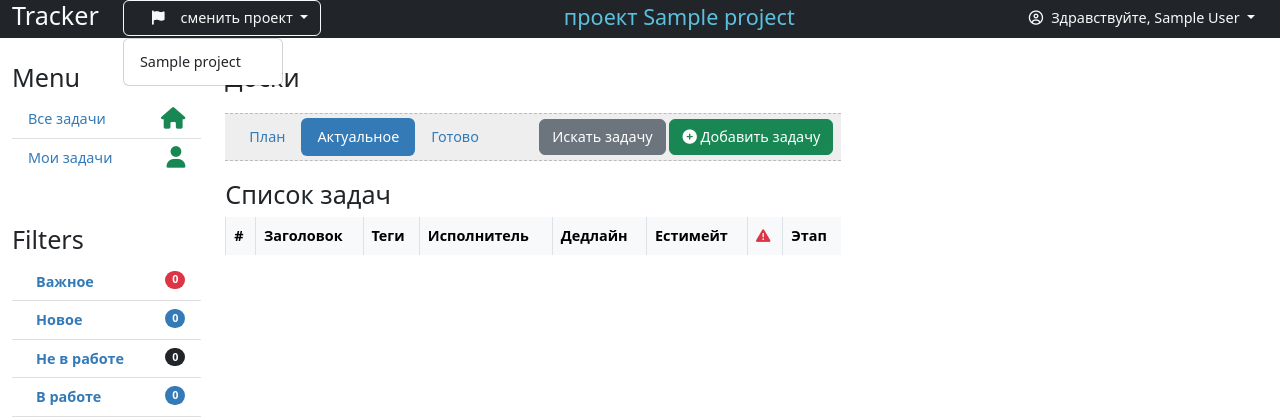
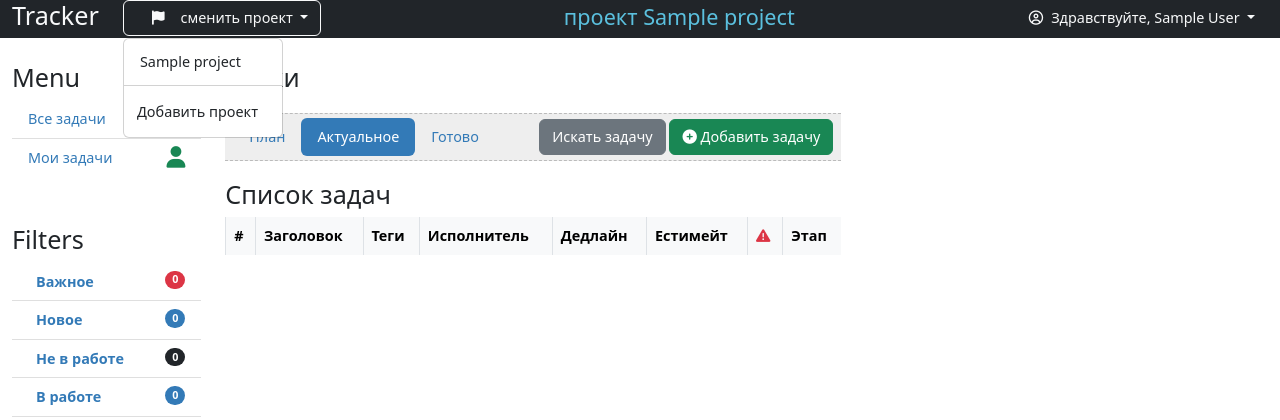
Before and after one commit to barsuk2/manage_prod, a Flask app: page / in a window 1280 px wide, after a click on "сменить проект". Shown: the top 420 px of the page. Run offline with Flask 3, Linux system fonts and the light colour scheme; a user stored in the database is signed in; tables that the repository leaves empty hold one stand-in row (values such as "Sample post"); lists and menus that the app fills with data are empty; parts of the project's set-up code (start-up, migrations or seed data) failed here and were passed over; some libraries are stand-ins or nearby versions.

Commit message:
изменил добавление и отображение проектов через контекстный процессор http://eyarurr.site/Actual/task/4295?filter=

```diff
--- a/manage/__init__.py
+++ b/manage/__init__.py
@@ -1,5 +1,30 @@
-from flask import Blueprint
+from flask import Blueprint, request
+
+from models import Project
 
 bp = Blueprint('/', __name__, url_prefix='/')
 
+
+@bp.context_processor
+def utility_processor():
+    """https://roytuts.com/context-processors-in-flask-api/"""
+
+    def get_all_projects():
+        return Project.query.all()
+
+    return dict(projects=get_all_projects())
+
+
+@bp.context_processor
+def utility_processor():
+    """https://roytuts.com/context-processors-in-flask-api/"""
+
+    def get_project():
+        project_id = request.cookies.get('project_id', 1)
+        project = Project.query.get_or_404(project_id)
+        return project
+
+    return dict(project=get_project())
+
+
 from . import views
--- a/manage/views.py
+++ b/manage/views.py
@@ -9,7 +9,7 @@ import plotly.graph_objs as go
 from typing import Dict, NoReturn
 from sqlalchemy import extract, literal_column
 from flask_login import login_required, login_user, logout_user, current_user
-from flask import redirect, url_for, flash, render_template, abort, request, jsonify, current_app, make_response
+from flask import redirect, url_for, flash, render_template, abort, request, jsonify, current_app, make_response, g
 
 from . import bp
 from core import db
@@ -82,24 +82,40 @@ def search_task(tasks: Task, word: str):
     return tasks
 
 
-@bp.route('/project/<new_proj>')
+@bp.route('/project/new/')
 @roles_required('super')
-def add_proj(new_proj):
-    if not Project.query.filter(Project.title == new_proj.capitalize()):
-        proj = Project(title=new_proj)
+def add_proj():
+    """ Добавить новый проект"""
+    new_proj = request.args.get('project')
+    print(new_proj)
+    if not Project.query.filter(Project.title == new_proj.capitalize()).first():
+        proj = Project(title=new_proj.capitalize())
         db.session.add(proj)
         db.session.commit()
     return redirect(url_for('.index'))
 
 
+@bp.route('/project')
+def choice_project():
+    """
+    Получает параметр project_id из GET-запроса и сохраняет его в куке.
+    :param project_id: идентификатор проекта
+    :return: перенаправление на главную страницу с сохраненным идентификатором проекта в куке
+    """
+
+    project_id = request.args.get('project_id')
+    resp = make_response(redirect(url_for('.index')))
+    resp.set_cookie('project_id', project_id)
+    return resp
+
+
 @bp.route('/', methods=('POST', 'GET'))
 @bp.route('/<board_id>', methods=('POST', 'GET'))
 @bp.route('/<board_id>/task/<int:task_id>', methods=('POST', 'GET'))
-@login_required
+# @login_required
 def index(board_id: int = 'Actual', task_id: int = None, user_id: int = None):
     project_id = request.cookies.get('project_id', 1)
     project = Project.query.get_or_404(project_id)
-    projects = Project.query.all()
 
     history_task = []
     user = None
@@ -162,24 +178,10 @@ def index(board_id: int = 'Actual', task_id: int = None, user_id: int = None):
             db.session.commit()
             loging_stage_task(task)
             return redirect(url_for('.index', **qs))
-
     return render_template('index.html', tasks=tasks, form=form, task=task, counter=counter,
                            history_task=history_task, user=user, filter=filter, create_task=create_task,
-                           search_task_form=search_task_form, project_name=project.title, projects=projects, )
+                           search_task_form=search_task_form)
 
-
-@bp.route('/project')
-def choice_project():
-    """
-    Получает параметр project_id из GET-запроса и сохраняет его в куке.
-    :param project_id: идентификатор проекта
-    :return: перенаправление на главную страницу с сохраненным идентификатором проекта в куке
-    """
-
-    project_id = request.args.get('project_id')
-    resp = make_response(redirect(url_for('.index')))
-    resp.set_cookie('project_id', project_id)
-    return resp
 
 
 @bp.route('/tasks/user/<int:user_id>', methods=('POST', 'GET'))
@@ -188,13 +190,11 @@ def user_tasks(user_id: int, task_id: int = None):
     user = Users.query.get_or_404(user_id)
     project_id = request.cookies.get('project_id', 1)
     project = Project.query.get_or_404(project_id)
-    projects = Project.query.all()
 
     filter = request.args.get('filter')
     history_task = ''
     tasks = Task.query.filter(Task.user_id == user.id, Task.board == 'Actual')
     if project_id:
-        project = Project.query.get_or_404(project_id)
         tasks = tasks.filter(Task.project_id == project.id)
     counter = counter_tasks(tasks)
     tasks = task_filter(tasks, filter)
@@ -231,8 +231,7 @@ def user_tasks(user_id: int, task_id: int = None):
 
         return redirect(url_for('.user_tasks', **qs))
     return render_template('index.html', tasks=tasks, form=form, task=task, counter=counter, history_task=history_task,
-                           user=user, filter=filter, projects=projects, search_task_form=search_task_form,
-                           project_name=project.title)
+                           user=user, filter=filter, search_task_form=search_task_form)
 
 
 @bp.route('/task/deleted/<board_id>/<int:task_id>', methods=('POST',))
--- a/templates/base.html
+++ b/templates/base.html
@@ -125,16 +125,19 @@
                 <form action="" method="post"></form>
                 <ul class="dropdown-menu" aria-labelledby="dropdownMenuButton1">
                     {% for project in projects %}
-                    <li><a href="{{ url_for('.choice_project', project_id=project.id) }}" class="dropdown-item">{{ project.title }}</a></li>
+                        <li><a href="{{ url_for('.choice_project', project_id=project.id) }}"
+                               class="dropdown-item">{{ project.title }}</a></li>
                     {% endfor %}
-
+                    <li>
+                        <hr class="dropdown-divider">
                     </li>
+                    <li><a href="#modal-add-category"  data-bs-toggle="modal" class="btn">Добавить проект</a></li>
                 </ul>
             </div>
 
         </div>
         <div class="col text-end mt-1">
-            <div class="text-info h4">проект {{ project_name }}</div>
+            <div class="text-info h4">проект {{ project.title }}</div>
         </div>
         <div class="col text-end">
             <div class="dropdown">
@@ -149,10 +152,29 @@
                     </li>
                     <li><a href="{{ url_for('.logout') }}" class="btn">Logout</a></li>
                 </ul>
-
             </div>
         </div>
     </div>
+<form method="get" action="{{ url_for('.add_proj') }}">
+            <div class="modal" id="modal-add-category">
+                <div class="modal-dialog">
+                    <div class="modal-content">
+                        <div class="modal-header">
+                            <h4 class="modal-title">Добавить проект?</h4>
+                            <button type="button" class="btn-close" data-bs-dismiss="modal"></button>
+                        </div>
+                        <div class="modal-body">
+                            <label for="" class="form-label">Добавить</label>
+                            <input type="text" class="form-control" name="project">
+                        </div>
+                        <div class="modal-footer">
+                            <button type="submit" id='' class="btn btn-danger">Добавить</button>
+                            <button type="button" class="btn btn-outline-secondary" data-bs-dismiss="modal">Отмена</button>
+                        </div>
+                    </div>
+                </div>
+            </div>
+        </form>
     {% block nav %}
 
     {% endblock nav %}
```
